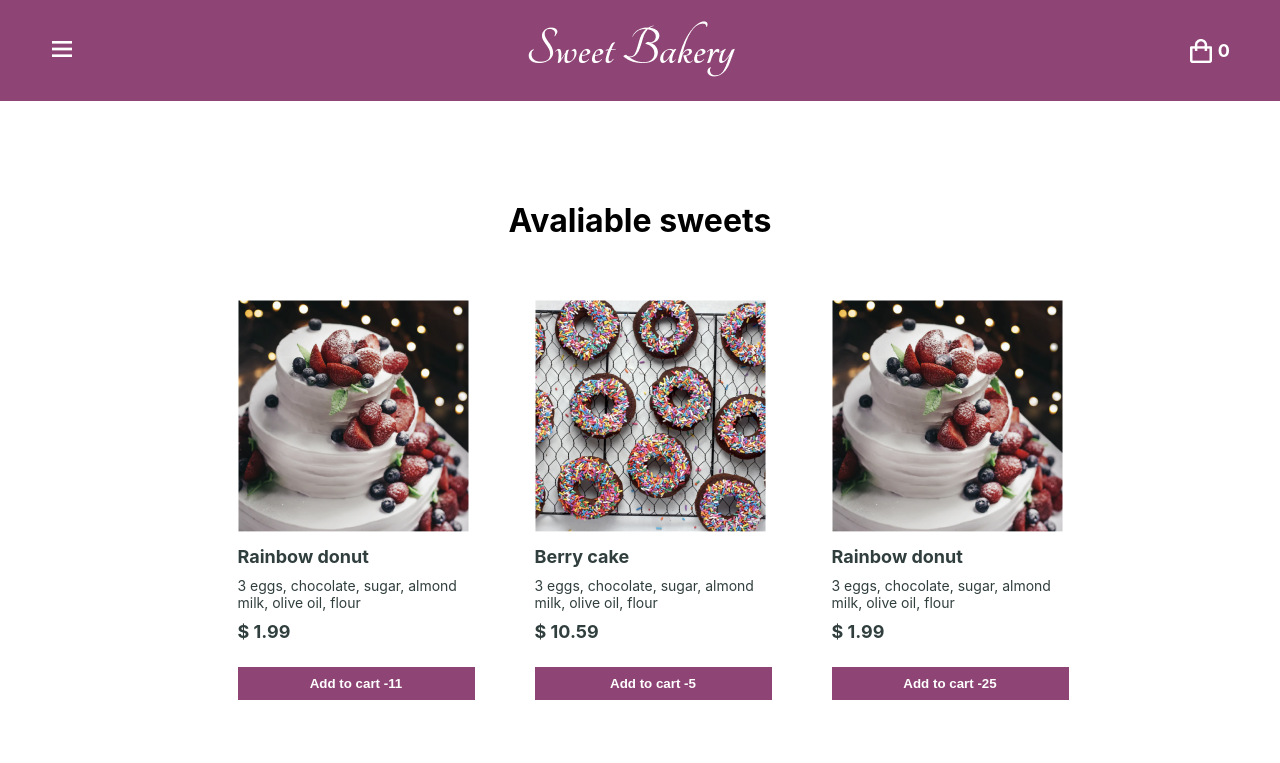
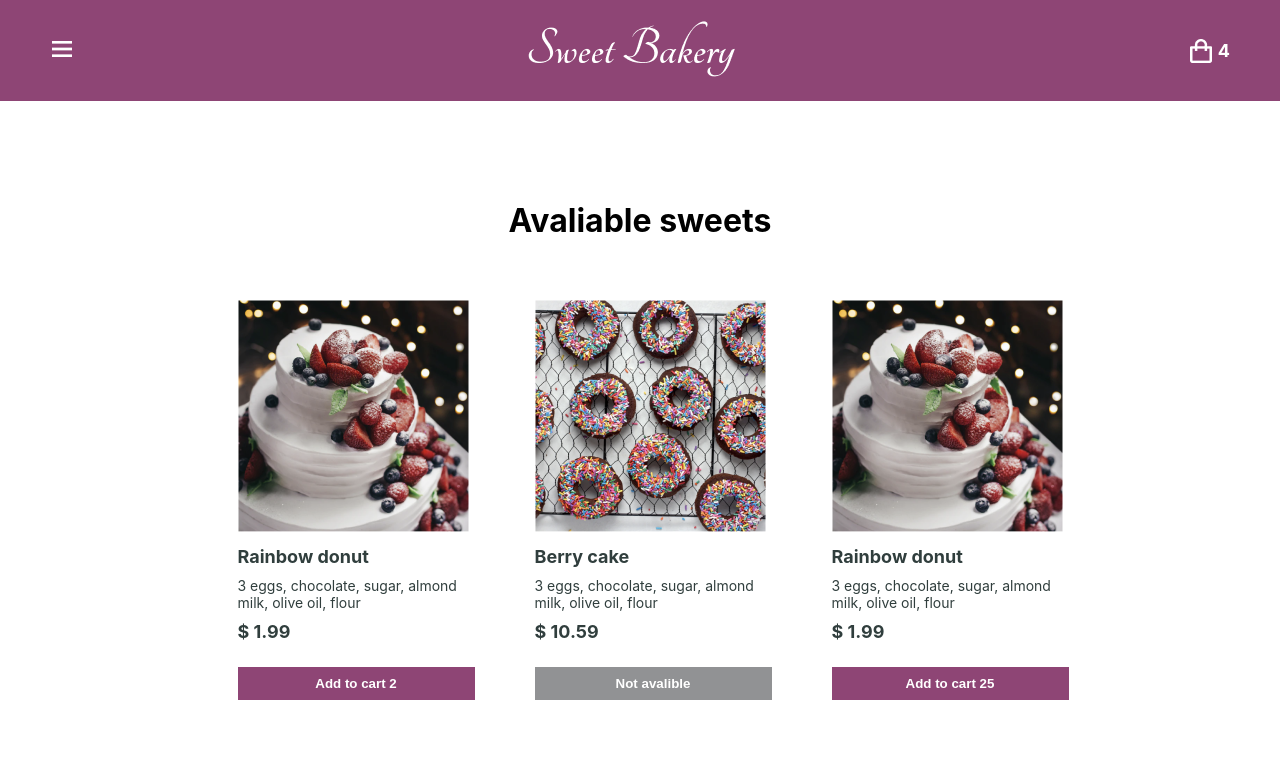
Before and after one commit to mnb08/react-bakery, a React (Create React App) app: page / in a window 1280 px wide. Shown: the top 763 px of the page. Built offline with nearby package versions, Linux system fonts and the light colour scheme; data requests are answered from the project's data file.

Commit message:
combo useReducer and useContext

```diff
--- a/db.json
+++ b/db.json
@@ -6,7 +6,7 @@
       "ingredients": "3 eggs, chocolate, sugar, almond milk, olive oil, flour",
       "img": "../../assets/sweet-one.png",
       "price": "$1.99",
-      "amount": -11
+      "amount": 2
     },
     {
       "id": "2",
@@ -14,7 +14,7 @@
       "ingredients": "3 eggs, chocolate, sugar, almond milk, olive oil, flour",
       "img": "../../assets/sweet-two.png",
       "price": "$10.59",
-      "amount": -5
+      "amount": 0
     },
     {
       "id": "3",
@@ -22,7 +22,7 @@
       "ingredients": "3 eggs, chocolate, sugar, almond milk, olive oil, flour",
       "img": "../../assets/sweet-one.png",
       "price": "$1.99",
-      "amount": -25
+      "amount": 25
     },
     {
       "id": "4",
--- a/src/App.js
+++ b/src/App.js
@@ -3,6 +3,7 @@ import React from 'react'
 import { Content } from "./components/Content";
 import { Header } from "./components/Header/Header";
 import axios from './axios';
+import { BakeryProvider } from './BakeryContext';
 
 const data = {
 	sweets: [],
@@ -31,30 +32,13 @@ const data = {
 			setCarts(typedArrays(carts))
 		}
 
-		const updateAndGetSweet = async(id, obj) => {
-			const response = await axios.put(`/sweets/${id}`, obj)
-			if(response.status === 200){
-				const sweets = await axios.get('/sweets')
-				setSweets(sweets.data)
-			}
-		}
-
-		const getSweets = async() => {
-			const response = await axios.get('/sweets')
-			setSweets(response.data)
-		}
-
-		React.useEffect( () => {
-			getSweets()
-		}, [])
-
   return (
-	<DataContext.Provider value={{getSweets, addItemToCart, sweets, setSweets, carts, updateAndGetSweet}}>
-		<div className="app">
-			<Header />
-			<Content />
-		</div>
-	</DataContext.Provider>
+		<BakeryProvider>
+			<div className="app">
+				<Header />
+				<Content />
+			</div>
+		</BakeryProvider>
   );
 }
 
--- /dev/null
+++ b/src/BakeryContext.js
@@ -0,0 +1,33 @@
+import axios from './axios'
+import React from 'react'
+import {initialState, bakeryReducer} from './bakeryReducer'
+
+export const BakeryContext = React.createContext(initialState)
+
+export const BakeryProvider = ({children}) => {
+    const [state, dispatch] = React.useReducer(bakeryReducer, initialState)
+
+    const getSweets = async() => {
+        const response = await axios.get('/sweets')
+        dispatch({
+            type: 'GETSWEETS',
+            payload: response.data
+        })
+    }
+
+    const updateAndGetSweets = async(id, obj) => {
+        const response = await axios.put(`/sweets/${id}`,obj)
+        if(response.status == 200){
+            getSweets()
+        }
+    }
+
+    const value = {
+        sweets: state.sweets,
+        carts: state.carts,
+        getSweets,
+        updateAndGetSweets
+    }
+
+    return <BakeryContext.Provider value={value}>{children}</BakeryContext.Provider>
+}
--- /dev/null
+++ b/src/bakeryReducer.js
@@ -0,0 +1,18 @@
+export const initialState = {
+    sweets: [],
+    carts: []
+}
+
+export const bakeryReducer = (state, action) => {
+    const {type, payload} = action
+
+    switch (type) {
+        case 'GETSWEETS':
+            return {
+                ...state,
+                sweets: payload
+            }
+        default:
+            return state
+    }
+}
--- a/src/components/Content/index.js
+++ b/src/components/Content/index.js
@@ -1,16 +1,16 @@
-import React from 'react'
+import React, { useEffect } from 'react'
 import { Sweet } from '../Sweet'
 import './Content.scss'
-import { DataContext } from '../../App.js'
+import { BakeryContext } from '../../BakeryContext'
 
 export const Content = () => {
+	const { getSweets, sweets } = React.useContext(BakeryContext)
 
-	const  { sweets, getSweet } = React.useContext(DataContext)
+	React.useEffect( () => {
+		getSweets()
+		console.log(sweets)
 
-	// React.useEffect( () => {
-	// 	console.log(sweets.length, 'sweet content')
-	// 	getSweet()
-	// }, [])
+	}, [])
 
 	return (
 		<div className='content'>
--- a/src/components/Header/Header.js
+++ b/src/components/Header/Header.js
@@ -6,10 +6,8 @@ import burger from '../../assets/burger.png'
 import basket from '../../assets/basket.png'
 import { LeftSidebar } from '../LeftSidebar'
 import { RightSidebar } from '../RightSidebar'
-import { DataContext } from '../../App'
 
 export const Header = () => {
-    const {carts} = React.useContext(DataContext)
 
   const [isClickedLeft, setIsClickedLeft] = React.useState(false)
   const [isClickedRight, setIsClickedRight] = React.useState(false)
@@ -20,7 +18,8 @@ export const Header = () => {
             <div onClick={() => setIsClickedLeft(true)} className='header__burger'>
                 <img src={burger} />
             </div>
-            <div className='header__logo'>
+            <div
+                className='header__logo'>
                 <img src={logo} />
             </div>
             <div
@@ -28,7 +27,7 @@ export const Header = () => {
                 onClick={ () => setIsClickedRight(true)}
             >
                 <img src={basket} />
-                <span>{carts.length}</span>
+                <span>{[0,1,2,3].length}</span>
 
             </div>
         </div>
--- a/src/components/Sweet/Sweet.scss
+++ b/src/components/Sweet/Sweet.scss
@@ -32,5 +32,9 @@
         color: white;
         font-weight: 700;
         cursor: pointer;
+        &.zero{
+            background: #919294;
+            cursor: default;
+        }
     }
 }
--- a/src/components/Sweet/index.js
+++ b/src/components/Sweet/index.js
@@ -4,6 +4,7 @@ import './Sweet.scss'
 import { DataContext } from '../../App'
 import onePreview from '../../assets/sweet-one.png'
 import twoPreview from '../../assets/sweet-two.png'
+import { BakeryContext } from '../../BakeryContext'
 
 const getImages = (text) => {
     if(!text) return
@@ -20,7 +21,7 @@ const getCartObj = (obj) => {
 }
 
 export const Sweet = ({id,sweet, ingr, preview, price, amount}) => {
-    const { addItemToCart, updateAndGetSweet } = useContext(DataContext)
+    const { updateAndGetSweets } = useContext(BakeryContext)
 
     const [isClicked, setIsClicked] = React.useState(1)
 
@@ -31,9 +32,10 @@ export const Sweet = ({id,sweet, ingr, preview, price, amount}) => {
         if(isClicked == 1) return
 
         const cartObj = getCartObj({id,sweet, price})
-        addItemToCart(cartObj)
+        // addItemToCart(cartObj)
         const sweetObj = {id,sweet, ingredients: ingr, img: preview, price, amount: amount-1}
-        updateAndGetSweet(id, sweetObj)
+        console.log(sweetObj)
+        updateAndGetSweets(id, sweetObj)
 
 
     }, [isClicked])
@@ -50,10 +52,14 @@ export const Sweet = ({id,sweet, ingr, preview, price, amount}) => {
             <div className='sweet__name'>{sweet}</div>
             <div className='sweet__ingr'>{ingr}</div>
             <div className='sweet__price'>$ {filteredPrice}</div>
-            <button
-                onClick={ () => clickHandler()}
-                className='sweet__btn'
-            >Add to cart {amount}</button>
+            {
+                amount === 0 ? <button className='sweet__btn zero'>Not avalible</button> :
+                <button
+                    onClick={ () => clickHandler()}
+                    className='sweet__btn'
+                >Add to cart {amount}</button>
+            }
+
         </div>
     )
 }
```
